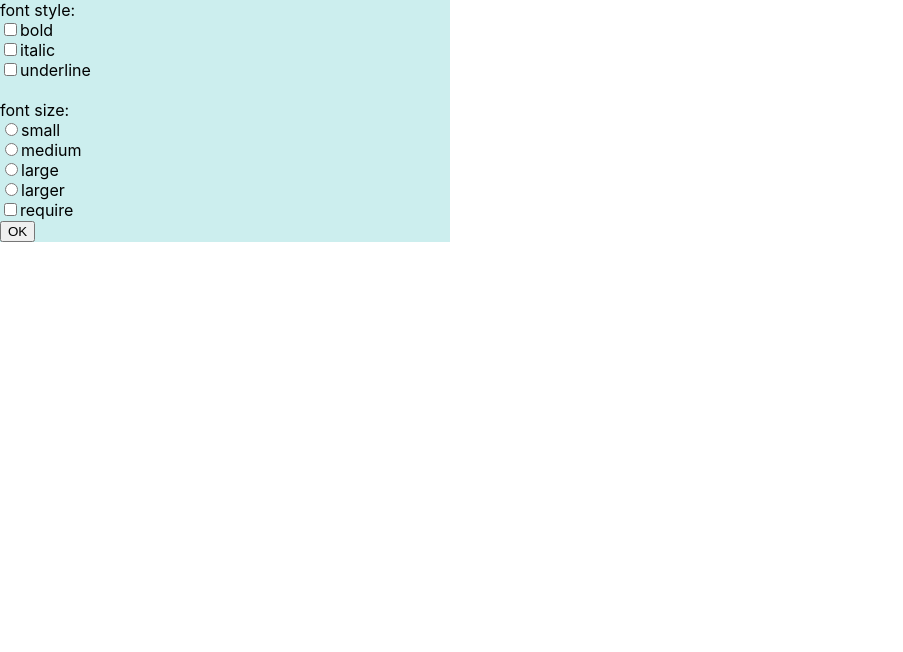
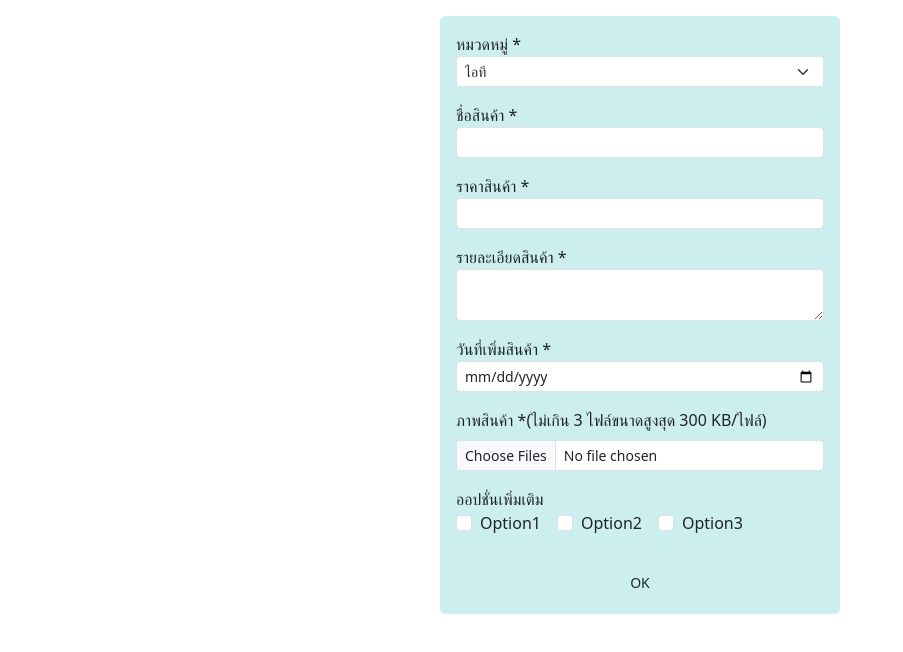
Before and after one commit to KampanartPoonpanao/app1, a React (Create React App) app: page / in a window 1280 px wide. Shown: the top 652 px of the page, without its empty margins (0-903 px from the left). Built offline with nearby package versions, Linux system fonts and the light colour scheme.

Commit message:
add validation
add validation

```diff
--- a/package.json
+++ b/package.json
@@ -6,8 +6,10 @@
     "@testing-library/jest-dom": "^5.17.0",
     "@testing-library/react": "^13.4.0",
     "@testing-library/user-event": "^13.5.0",
+    "bootstrap": "^5.3.2",
     "react": "^18.2.0",
     "react-dom": "^18.2.0",
+    "react-hook-form": "^7.47.0",
     "react-router-dom": "^6.16.0",
     "react-scripts": "5.0.1",
     "tar": "^6.2.0",
--- a/src/App.js
+++ b/src/App.js
@@ -1,9 +1,10 @@
 import React from 'react'
-import FormCheck from './form-check'
+import FormValidation from './form-validation'
+
 
 
 
 export default function App() {
-    return <FormCheck/>
+    return <FormValidation/>
 
 }
--- a/src/form-check.js
+++ b/src/form-check.js
@@ -1,70 +1,73 @@
-import React from "react";
+import React from 'react';
 
-export default function FormCheck(){
+export default function FormCheck() {
     const switchReq = React.useRef()
-    const styles = ['bold','italic','underline']
+    const style = ['bold','italic','underline']
     const sizes = ['small','medium','large','larger']
     let checkedStyles = []
     let checkedSize = ''
 
-    const onChangeCheck=(event)=> {
+    const OnChangCheck = (event) => {
         let checked = event.target.checked
         let value = event.target.value
         let idx = checkedStyles.indexOf(value)
-    if(checked && idx ===-1 ){
+        if(checked && idx === -1){
             checkedStyles.push(value)
         }else{
-    checkedStyles.splice(idx,1)}
+            checkedStyles.splice(idx,1)
+        }
     }
 
     const onChangeRadio = (event) => {
         checkedSize = event.target.value
     }
 
-    const onChangeButton = () => {
-    if(switchReq.current.checked) {
+    const onClickButton = () => {
+        if(switchReq.current.checked){
             if(checkedStyles.length === 0){
-            alert('Please select style')
+                alert('please select style')
                 return
-        }else if(checkedSize === '') {
-            alert('Please select size')
+
+        }else if (checkedSize === ''){
+            alert('please selected size:')
             return
         }
+    }
+
+    let msg = 'select style(s); '+ checkedStyles.join(', ')
+    msg += '\nselected size:' + checkedSize
+    alert(msg)
 
 }
-    let msg = 'select style(s):' + checkedStyles.join(',')
-    msg +='\nselected size:' + checkedSize
-    alert(msg)
-    }
-
-    return(
+    return (
         <div className="mt-4 mx-auto p-3 rounded"
-        style={{width:'450px',background:'#cee'}}>
+            style = {{ width:'450px' , background:'#cee' }}>
         <form>
             <span>font style:</span>&nbsp;&nbsp;
             {
-                    styles.map((st,i) =>{
+                style.map((st,i) => {
                     return(
-                            <div className="form-check form-check-inline mb-2">
-                                <input type="checkbox" id={'check'+i} value={st}
-                                className="form-check-input" onChange={onChangeCheck}/>
-                                <label htmlFor={'check'+i} className="form-check-label">{st}</label>
+                        <div className='form-check form-check-inline mb2'>
+                            <input type={'checkbox'} id={'check'+i } value={ st }
+                            className= "form-check-input" onChange={OnChangCheck}/>
+                        <lable htmlFor={'check'+i} className="form-check-label">{st}</lable>
                         </div>
                     )
                 })
             }
+
             <br/>
-
-                <span>font size: </span> &nbsp;&nbsp;
+            <span>font size:</span>&nbsp;&nbsp;
             {
                 sizes.map((sz,i) => {
                     return (
-                            <div className="form-check form-check-inline mb-2">
-                                <input type="radio" id={'radio'+i} name="fontSize" value={sz}
-                                className="form-check-input" onChange={onChangeRadio}/>
-                                <label htmlFor={'radio'+i} className="form-check-label">{sz}</label>
+                        <div className="form-check form-check-inline mb2">
+                            <input type={"checkbox"} id={'radio'+i} name="fontSize" value={sz}
+                                className="form-check-input" onChange={OnChangCheck}/>
+                        <label htmlFor={'radio'+i} className="form-check-label">{checkedStyles}</label>
                         </div>
                     )
+
                 })
             }
 
@@ -76,7 +79,7 @@
 
             <div className="text-center mt-4">
                 <button type="button" className="btn btn-sm px-4 btn-primary"
-                        onClick={onChangeButton}>OK
+                    onClick={onClickButton}>OK
                 </button>
             </div>
         </form>
--- /dev/null
+++ b/src/form-validation.js
@@ -0,0 +1,101 @@
+import { toBeRequired } from "@testing-library/jest-dom/matchers";
+import React from "react";
+import { useForm } from "react-hook-form";
+
+export default function FormValidation() {
+    const cats = [['100','ไอที'], ['200','เครื่องจักรกล'],['300','เคมีภัณฑ์']]
+    const opts = ['Option1','Option2','Option3']
+    const inputFile = React.createRef()
+
+    const {register, handleSubmit, formState:{errors}} = useForm()
+
+    const onSubmitForm = (event) => {
+        let maxNumFiles = 3
+        let maxSize = 300
+
+        if (inputFile.current.files.length > maxNumFiles) {
+            alert(`เลือกได้ไม่เกิน ${maxNumFiles}ไฟล์`)
+            event.preventDefault()
+            return
+        }
+
+        for (let f of inputFile.current.files) {
+            if (f.size > maxSize * 1000){
+                alert(`ขนาดของแต่ละไฟล์ ต้องไม่เกิน ${maxSize} KB`)
+                event.preventDefault()
+                return
+            }
+        }
+    }
+
+    const err = {
+        fontSize: 'smaller',
+        color:'red'
+    }
+
+    return (
+        <div className="mt-3 mb-5 mx-auto p-3 rounded"
+        style={{width:'400px',background:'#cee'}}>
+            <form onSubmit={handleSubmit(onSubmitForm)}>
+                <div className="form-group mb-3">
+                    <label htmlFor="cats" className="Form-label">หมวดหมู่ *</label>
+                    <select id = "cats" className="form-select form-select-sm">
+                        {
+                            cats.map(item => {
+                                return <option value={item[0]}>{item[1]}</option>
+                            })
+                        }
+                    </select>
+                </div>
+
+                <div className="form-group mb-3">
+                    <label htmlFor="name">ชื่อสินค้า *</label>
+                    <input type="text" id="name" name="name" maxLength="50"
+                    className="form-control form-control-sm"
+                    {...register('name',{required:true, maxLength:30})}/>
+                    {errors.name && <div style={err}>กรุณาระบุชื่อสินค้า</div>}
+                </div>
+                <div className="form-group mb-3">
+                    <label htmlFor="price">ราคาสินค้า *</label>
+                    <input type="number" id="price" name="price" min="0" step="any"
+                    className="form-control form-control-sm"
+                    {...register('price',{validate: value => parseFloat(value)>0})}/>
+                    {errors.price && <div style={err}>กรุณาระบุราคาสินค้า</div>}
+                </div>
+                <div className="form-group mb-3">
+                    <label htmlFor="detail">รายละเอียดสินค้า *</label>
+                    <textarea id ="detail" name="detail" rows="2" maxLength="250"
+                    className="form-control form-control-sm"
+                    {...register('detail',{required:true, minLength:1 ,maxLength:200})}>
+                    </textarea>
+                    {errors.detail && <div style={err}>กรุณาระบุรายละเอียดสินค้า</div>}
+                </div>
+                <div className="form-group mb-3">
+                <label htmlFor="dateAdded">วันที่เพิ่มสินค้า *</label>
+                <input type="date" id='dateAdded' name='name' maxLength='50'
+                className="form-control form-control-sm"/>
+                </div>
+                <div className="form-group mb-3">
+                <label htmlFor="file" className="form-label">ภาพสินค้า *(ไม่เกิน 3 ไฟล์ขนาดสูงสุด 300 KB/ไฟล์)</label>
+                <input type="file" id='file' accept="image/*"
+                className="form-control form-control-sm" ref={inputFile} multiple/>
+                </div>
+                <div>ออปชั่นเพิ่มเติม</div>
+                {
+                    opts.map((opt,i) => {
+                        return (
+                            <div className="form-check form-check-inline mb-2">
+                                <input type="checkbox" id={'opt'+ i} value={opt}
+                                className="form-check-input"/>
+                                <label htmlFor={'opt'+i} className="form-check-label">{opt}</label>
+                            </div>
+                        )
+                    })
+                }
+                <div className="text-center mt-4">
+                    <button className="btn btn-sm px-4">OK</button>
+                </div>
+            </form>
+        </div>
+    )
+}
--- a/src/index.js
+++ b/src/index.js
@@ -3,6 +3,8 @@
 import './index.css';
 import App from './App';
 import reportWebVitals from './reportWebVitals';
+import 'bootstrap/dist/css/bootstrap.min.css';
+import 'bootstrap/dist/js/bootstrap.bundle.min.js'
 
 const root = ReactDOM.createRoot(document.getElementById('root'));
 root.render(
```
Also changed, not shown: src/form-search.js (added, +22 -0 lines), src/form-text.js (+19 -19 lines), 1 other file (tests, documents, lock files or other folders). Lines whose indentation alone changed are shown as unchanged.
